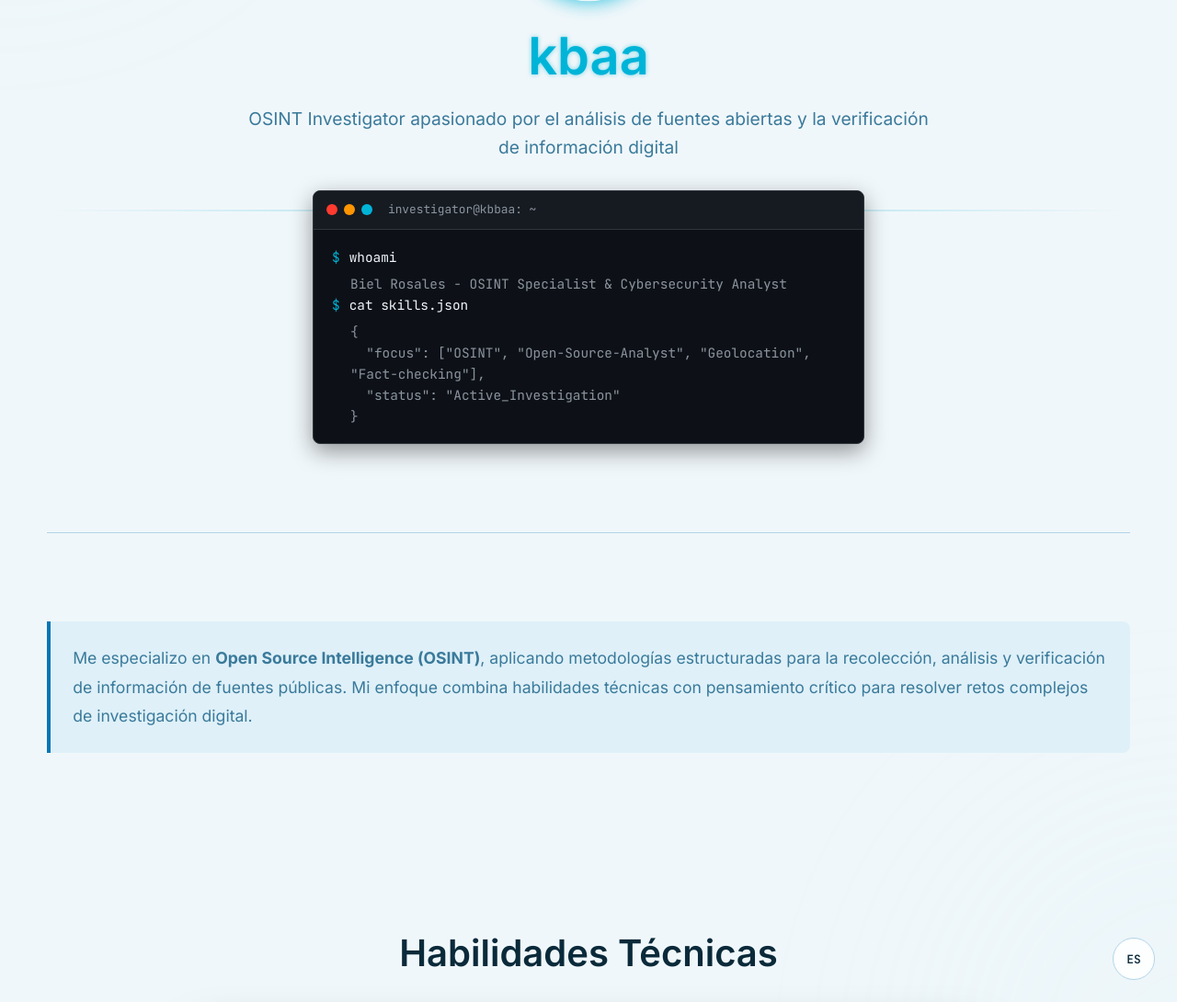
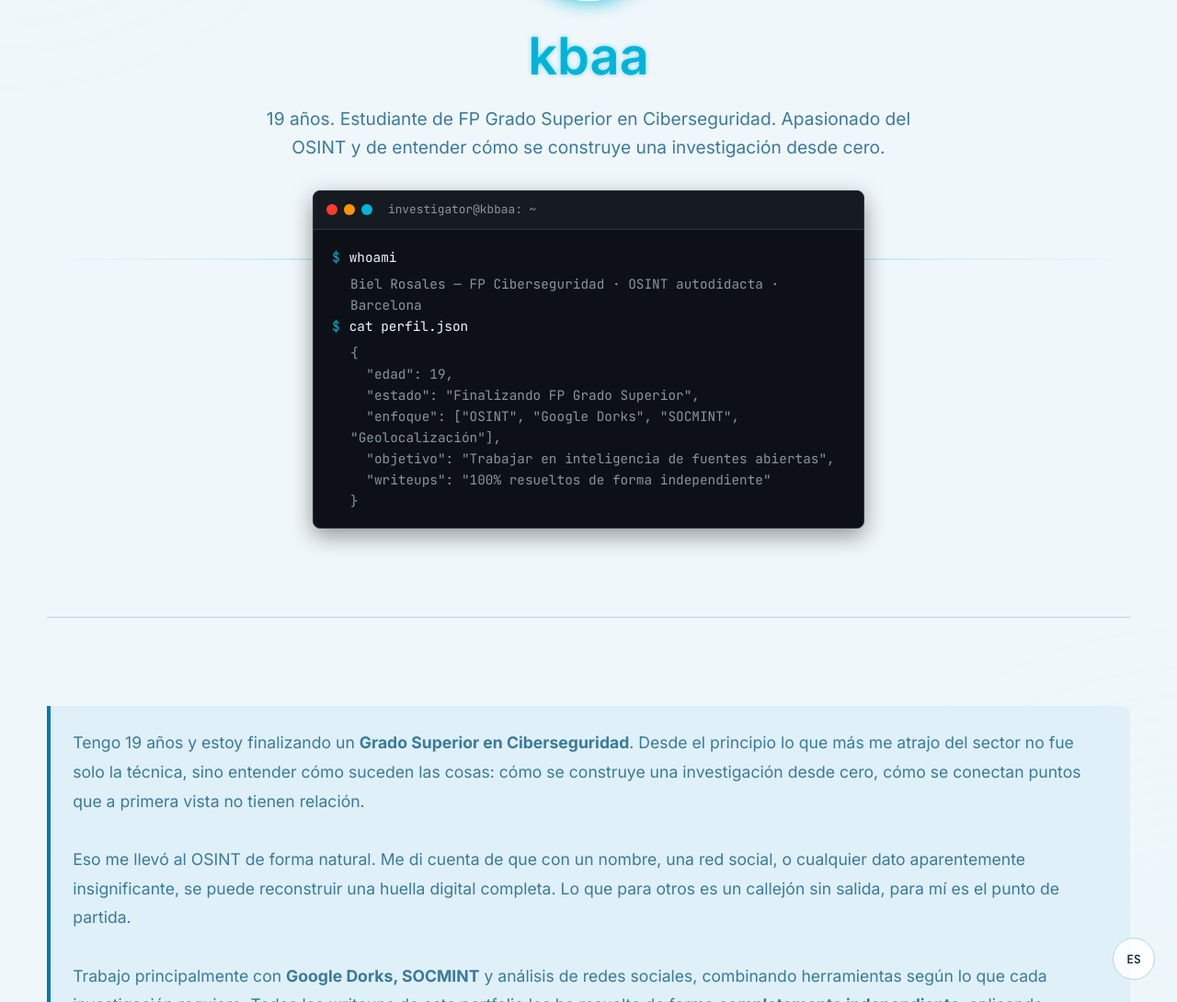
Before and after one commit to kbbaa/kbbaa.github.io, a Jekyll site: the page built from sobre-mi.md, in a window 1280 px wide and 1400 px high, cut to the strip 310-1400 px from the top of the window. Shown: the whole strip at 92% size. Built offline with Jekyll 4.4.1, drawn with Linux system fonts in a browser that asks for light colours; some of the changed text lies outside the part shown.

Commit message:
Revise personal details and OSINT methodology
Updated personal information and skills in 'sobre-mi.md'. Enhanced descriptions of OSINT expertise and methodologies.

```diff
--- a/sobre-mi.md
+++ b/sobre-mi.md
@@ -37,7 +37,7 @@ permalink: /sobre-mi/
     <img src="{{ '/assets/img/oso1.png' | relative_url }}" alt="Biel Rosales" class="avatar-img">
   </div>
   <h1><span class="neon-text">kbaa</span></h1>
-  <p>OSINT Investigator apasionado por el análisis de fuentes abiertas y la verificación de información digital</p>
+  <p>19 años. Estudiante de FP Grado Superior en Ciberseguridad. Apasionado del OSINT y de entender cómo se construye una investigación desde cero.</p>
 
   <div class="terminal-container" style="max-width: 600px; margin: 2rem auto; text-align: left;">
     <div class="terminal-header">
@@ -51,15 +51,18 @@ permalink: /sobre-mi/
         <span class="terminal-prompt">$</span>
         <span class="terminal-command">whoami</span>
       </div>
-      <div class="terminal-output">Biel Rosales - OSINT Specialist & Cybersecurity Analyst</div>
+      <div class="terminal-output">Biel Rosales — FP Ciberseguridad · OSINT autodidacta · Barcelona</div>
       <div class="terminal-line">
         <span class="terminal-prompt">$</span>
-        <span class="terminal-command">cat skills.json</span>
+        <span class="terminal-command">cat perfil.json</span>
       </div>
       <div class="terminal-output">
         {<br>
-        &nbsp;&nbsp;"focus": ["OSINT", "Open-Source-Analyst", "Geolocation", "Fact-checking"],<br>
-        &nbsp;&nbsp;"status": "Active_Investigation"<br>
+        &nbsp;&nbsp;"edad": 19,<br>
+        &nbsp;&nbsp;"estado": "Finalizando FP Grado Superior",<br>
+        &nbsp;&nbsp;"enfoque": ["OSINT", "Google Dorks", "SOCMINT", "Geolocalización"],<br>
+        &nbsp;&nbsp;"objetivo": "Trabajar en inteligencia de fuentes abiertas",<br>
+        &nbsp;&nbsp;"writeups": "100% resueltos de forma independiente"<br>
         }
       </div>
     </div>
@@ -70,7 +73,11 @@ permalink: /sobre-mi/
 <section>
   <div class="highlight-box">
     <p style="font-size: 1.1rem; margin: 0; line-height: 1.8;">
-      Me especializo en <strong>Open Source Intelligence (OSINT)</strong>, aplicando metodologías estructuradas para la recolección, análisis y verificación de información de fuentes públicas. Mi enfoque combina habilidades técnicas con pensamiento crítico para resolver retos complejos de investigación digital.
+      Tengo 19 años y estoy finalizando un <strong>Grado Superior en Ciberseguridad</strong>. Desde el principio lo que más me atrajo del sector no fue solo la técnica, sino entender cómo suceden las cosas: cómo se construye una investigación desde cero, cómo se conectan puntos que a primera vista no tienen relación.
+      <br><br>
+      Eso me llevó al OSINT de forma natural. Me di cuenta de que con un nombre, una red social, o cualquier dato aparentemente insignificante, se puede reconstruir una huella digital completa. Lo que para otros es un callejón sin salida, para mí es el punto de partida.
+      <br><br>
+      Trabajo principalmente con <strong>Google Dorks, SOCMINT</strong> y análisis de redes sociales, combinando herramientas según lo que cada investigación requiere. Todos los writeups de este portfolio los he resuelto de forma <strong>completamente independiente</strong>, aplicando metodología propia. Actualmente me estoy formando de manera autodidacta en OSINT avanzado y evaluando especializaciones del sector.
     </p>
   </div>
 </section>
@@ -122,6 +129,14 @@ permalink: /sobre-mi/
       background: #00b4d8;
       display: inline-block;
     }
+    .radar-disclaimer {
+      text-align: center;
+      font-family: 'JetBrains Mono', monospace;
+      font-size: 0.72rem;
+      color: rgba(0, 180, 216, 0.5);
+      margin-top: 1rem;
+      letter-spacing: 0.5px;
+    }
     @media (max-width: 768px) {
       .skills-outer-container { padding: 1.5rem 1rem; margin: 1rem auto; }
     }
@@ -132,8 +147,9 @@ permalink: /sobre-mi/
       <canvas id="radarChart"></canvas>
     </div>
     <div class="radar-legend">
-      <span><i class="legend-dot"></i>Nivel actual</span>
+      <span><i class="legend-dot"></i>Nivel actual (autoevaluación honesta)</span>
     </div>
+    <p class="radar-disclaimer">// Nivel 100 = experto profesional con años de experiencia en entorno real</p>
   </div>
 
   <script src="https://cdnjs.cloudflare.com/ajax/libs/Chart.js/4.4.1/chart.umd.js"></script>
@@ -144,16 +160,16 @@ permalink: /sobre-mi/
         type: 'radar',
         data: {
           labels: [
-            'OSINT Core',
-            'Geolocation',
-            'HUMINT & Social Eng.',
-            'IMINIT',
-            'Dark Web Investigation',
-            'Malware Analysis'
+            'Google Dorks',
+            'SOCMINT',
+            'Geolocalización / IMINT',
+            'Análisis de metadatos',
+            'HUMINT digital',
+            'Dark Web / OPSEC'
           ],
           datasets: [{
             label: 'Nivel actual',
-            data: [95, 90, 85, 80, 75, 88],
+            data: [72, 68, 65, 55, 50, 30],
             backgroundColor: 'rgba(0, 180, 216, 0.18)',
             borderColor: '#00b4d8',
             borderWidth: 2,
@@ -171,7 +187,7 @@ permalink: /sobre-mi/
           plugins: {
             legend: { display: false },
             tooltip: {
-              callbacks: { label: (ctx) => ' ' + ctx.raw + '%' },
+              callbacks: { label: (ctx) => ' ' + ctx.raw + '/100' },
               backgroundColor: '#050f1a',
               borderColor: '#00b4d8',
               borderWidth: 1,
@@ -192,7 +208,7 @@ permalink: /sobre-mi/
                 color: 'rgba(0, 180, 216, 0.5)',
                 backdropColor: 'transparent',
                 font: { family: 'JetBrains Mono', size: 10 },
-                callback: (v) => v + '%'
+                callback: (v) => v
               },
               grid: { color: 'rgba(0, 180, 216, 0.2)', lineWidth: 1 },
               angleLines: { color: 'rgba(0, 180, 216, 0.25)', lineWidth: 1 },
@@ -210,22 +226,22 @@ permalink: /sobre-mi/
 </section>
 
 <section>
-  <h2 style="text-align: center;">Metodología de Trabajo</h2>
+  <h2 style="text-align: center;">Cómo trabajo</h2>
   <div class="grid">
     <div class="card">
       <div class="neon-text" style="font-size: 2rem; margin-bottom: 1rem; font-family: 'JetBrains Mono', monospace;">01</div>
-      <h3>Rigor Técnico</h3>
-      <p>Cada investigación sigue un proceso estructurado y documentado, garantizando resultados reproducibles y verificables.</p>
+      <h3>Empiezo con poco</h3>
+      <p>Un nombre, un alias, una foto. Me interesa lo que otros descartan: los datos que parecen no llevar a ningún sitio suelen ser el mejor punto de partida.</p>
     </div>
     <div class="card">
       <div class="neon-text" style="font-size: 2rem; margin-bottom: 1rem; font-family: 'JetBrains Mono', monospace;">02</div>
-      <h3>Ética Profesional</h3>
-      <p>Respeto absoluto por la privacidad y uso responsable de la información pública disponible.</p>
+      <h3>Conecto los puntos</h3>
+      <p>OSINT es sobre relaciones entre datos, no datos aislados. Busco vínculos entre perfiles, familiares, metadatos y huellas digitales para construir el mapa completo.</p>
     </div>
     <div class="card">
       <div class="neon-text" style="font-size: 2rem; margin-bottom: 1rem; font-family: 'JetBrains Mono', monospace;">03</div>
-      <h3>Aprendizaje Continuo</h3>
-      <p>Constante actualización en técnicas, herramientas y metodologías de investigación OSINT.</p>
+      <h3>Documento todo</h3>
+      <p>Cada investigación queda registrada con metodología, herramientas y razonamiento. Si no puedes reproducirlo, no puedes verificarlo.</p>
     </div>
   </div>
 </section>
@@ -252,9 +268,9 @@ permalink: /sobre-mi/
       100% { transform: translateY(-5px) scale(1.2) rotate(0deg); }
     }
   </style>
-  <h2>Vamos a Conectar</h2>
+  <h2>Contacto</h2>
   <p style="color: var(--text-secondary); font-size: 1.1rem; margin-bottom: 2rem;">
-    ¿Interesado en colaborar o simplemente charlar sobre OSINT?
+    ¿Tienes un proyecto, una propuesta o simplemente quieres hablar de OSINT?
   </p>
   <div class="social-links" style="justify-content: center; gap: 3rem; display: flex;">
     <a href="https://github.com/kbbaa" target="_blank" title="GitHub" class="hero-social-link">
```
